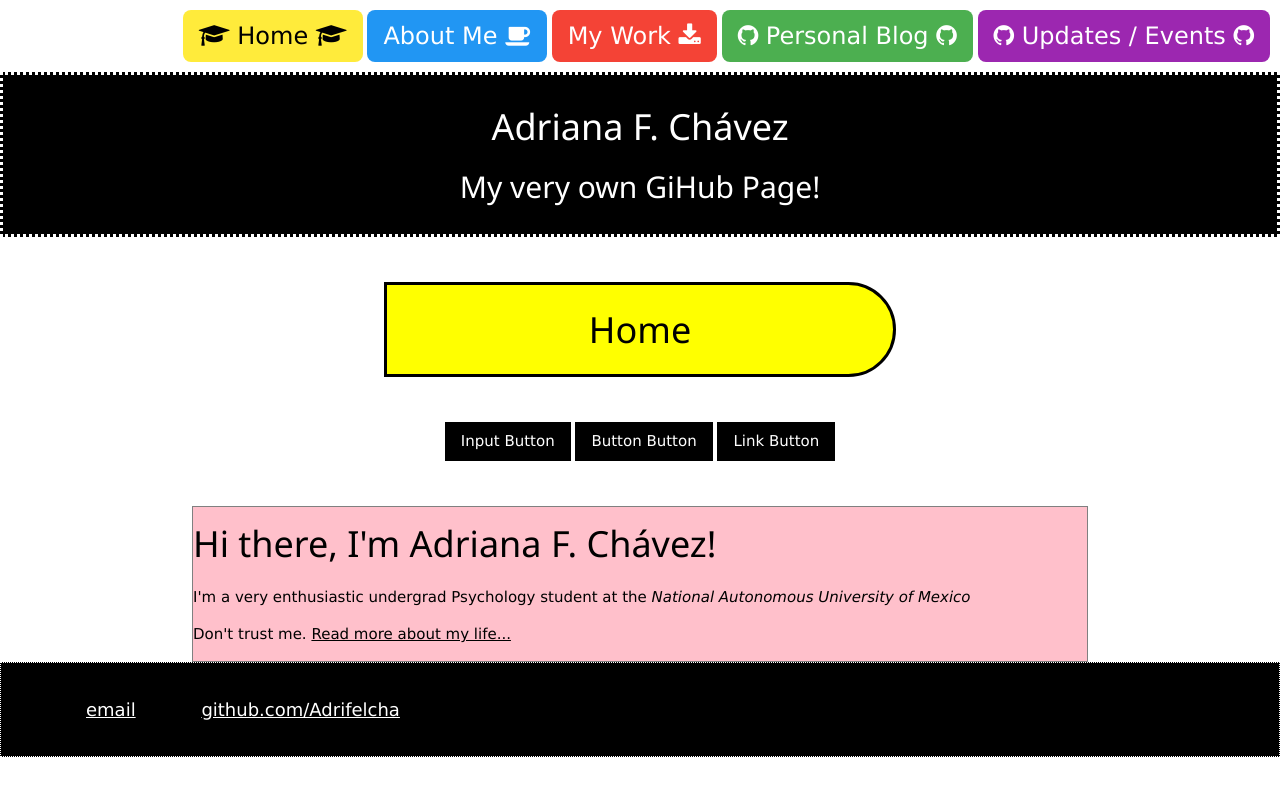
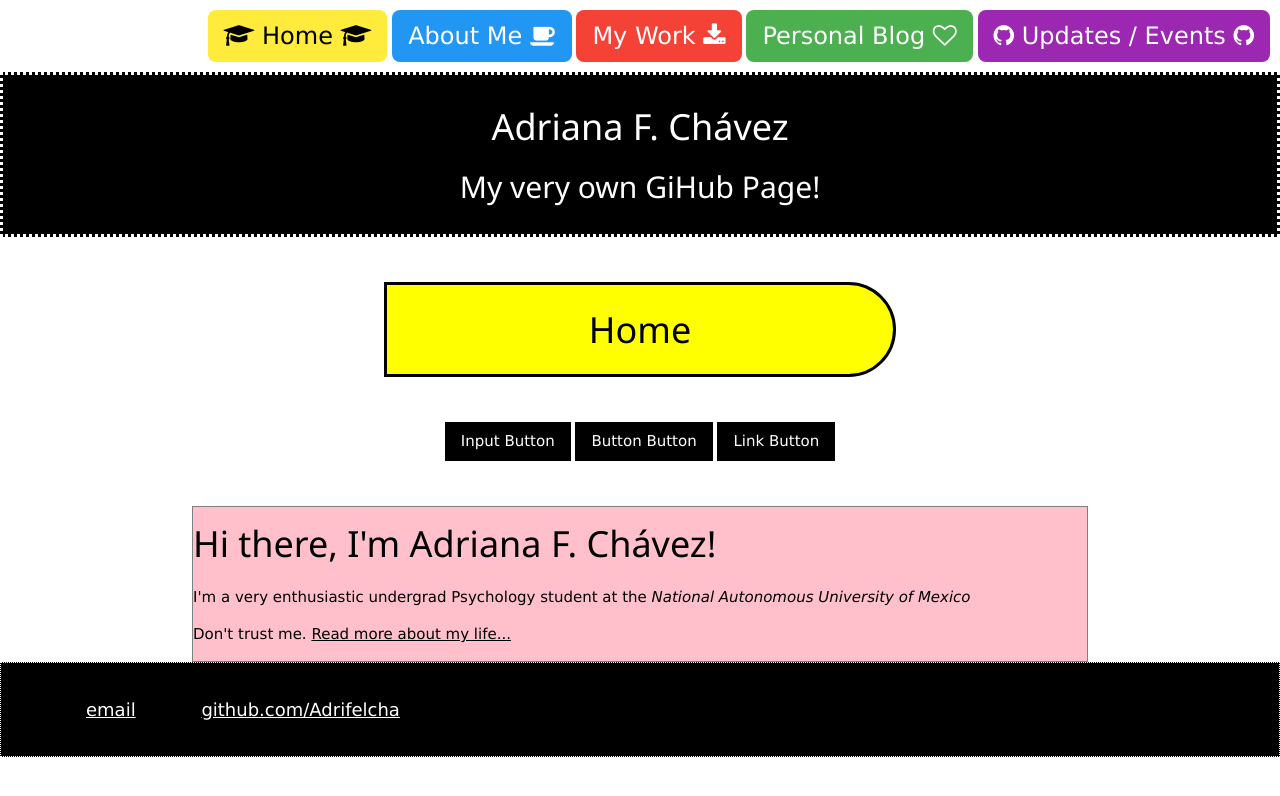
Before and after one commit to Adrifelcha/Adrifelcha-github.io, a Jekyll site: the page built from index.html, in a window 1280 px wide. Shown: the top 796 px of the page. Built offline with Jekyll 4.4.1, drawn with Linux system fonts in a browser that asks for light colours.

Commit message:
Update default.html

```diff
--- a/_layouts/default.html
+++ b/_layouts/default.html
@@ -75,7 +75,7 @@
 				<a href="#" class="w3-btn w3-yellow w3-button w3-xlarge w3-round-large w3-hover-dark-grey"><i class="fa fa-graduation-cap" aria-hidden="true"></i> Home <i class="fa fa-graduation-cap" aria-hidden="true"></i></a>
 				<a href="/about" class="w3-btn w3-blue w3-button w3-xlarge w3-round-large w3-hover-dark-grey"> About Me <i class="fa fa-coffee" aria-hidden="true"></i></a>
 				<a href="#" class="w3-btn w3-red w3-button w3-hover-dark-grey w3-xlarge w3-round-large"> My Work <i class="fa fa-download" aria-hidden="true"></i></a>
-			        <a href="#" target="_blank" class="w3-btn w3-green w3-button w3-xlarge w3-hover-dark-grey w3-round-large"><i class="fa fa-github"></i> Personal Blog <i class="fa fa-github"></i></a>
+			        <a href="#" target="_blank" class="w3-btn w3-green w3-button w3-xlarge w3-hover-dark-grey w3-round-large">Personal Blog <i class="fa fa-heart-o" aria-hidden="true"></i></a>
 				<a href="#" target="_blank" class="w3-btn w3-purple w3-button w3-xlarge w3-hover-dark-grey w3-round-large"><i class="fa fa-github"></i> Updates / Events <i class="fa fa-github"></i></a>
 
 			</nav>
```
